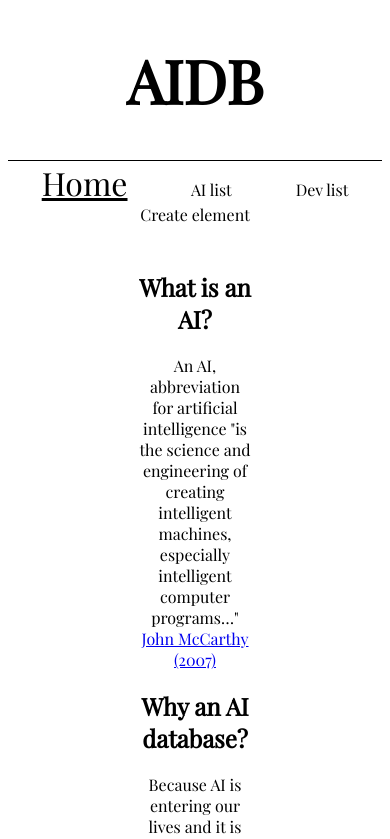
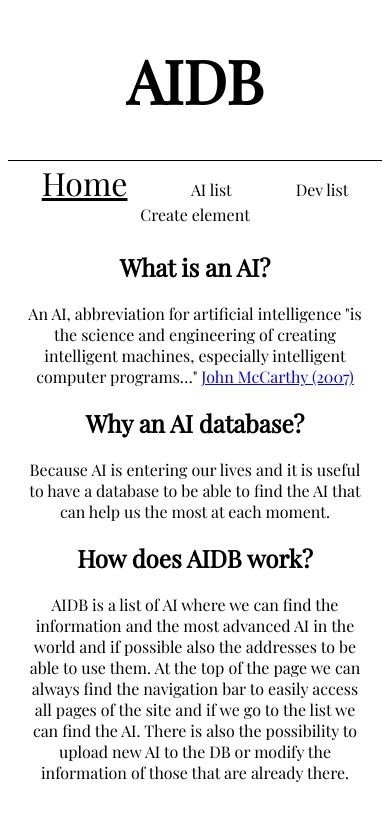
Before and after one commit to andrea-de-faveri-01/proyectoAngular, an Angular app: page /home in a window 390 px wide. Shown: the top 839 px of the page. Built offline with nearby package versions, Linux system fonts and the light colour scheme.

Commit message:
responsive home

```diff
--- a/src/app/pages/home/components/how/how.component.scss
+++ b/src/app/pages/home/components/how/how.component.scss
@@ -1,4 +1,3 @@
 .how {
-  text-decoration: none;
   padding-bottom: 50px;
 }
--- a/src/app/pages/home/home.component.scss
+++ b/src/app/pages/home/home.component.scss
@@ -1,4 +1,17 @@
+// .home-container {
+//   margin: 50px 130px 30px 130px;
+//   text-align: center;
+// }
+
 .home-container {
-  margin: 50px 130px 30px 130px;
-  text-align: center;
-}
+    margin: 5% 10% 3% 10%;
+    text-align: center;
+  }
+
+
+  @media (max-width: 600px) {
+    .home-container {
+      margin: 30px 5%;
+      text-align: center;
+    }
+  }
```
